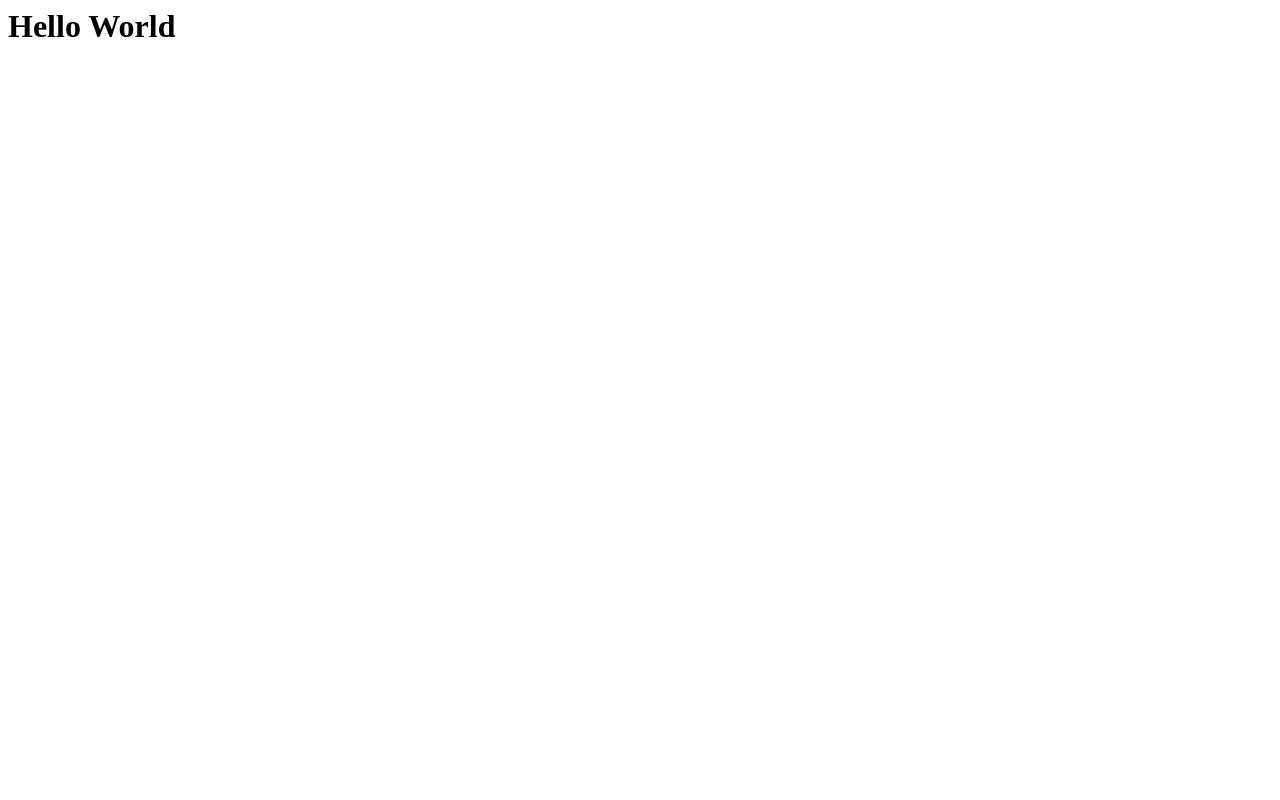
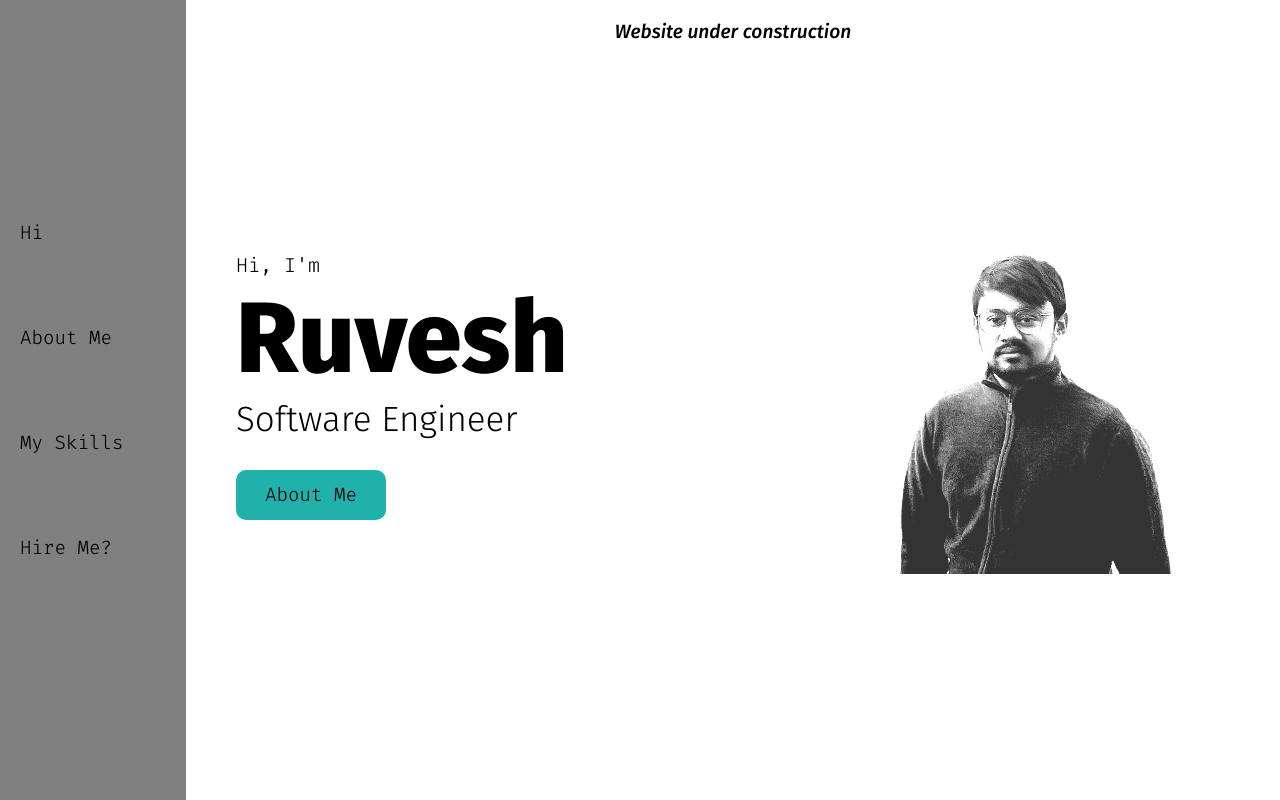
Before and after one commit to ruvesh/ruvesh.github.io, a plain HTML site: page index.html in a window 1280 px wide. Drawn offline with Linux system fonts and the light colour scheme.

Commit message:
Initial Layout and Design with Hi Section

```diff
--- a/index.html
+++ b/index.html
@@ -1 +1,37 @@
-<h1>Hello World</h1>
+<!DOCTYPE html>
+<html lang="en">
+<head>
+    <meta charset="UTF-8">
+    <meta http-equiv="X-UA-Compatible" content="IE=edge">
+    <meta name="viewport" content="width=device-width, initial-scale=1.0">
+    <title>V Ruvesh - Software Engineer</title>
+    <link rel="stylesheet" href="style.css">
+</head>
+<body>
+    <div class="container">
+        <div class="sidebar">
+            <nav>
+                <ul>
+                    <li>Hi</li>
+                    <li>About Me</li>
+                    <li>My Skills</li>
+                    <li>Hire Me?</li>
+                </ul>
+            </nav>
+        </div>
+        <div class="main">
+            <div class="development-notice">Website under construction</div>
+            <div class="intro">
+                <div class="headline">
+                    <h4>Hi, I'm</h4>
+                    <h1>Ruvesh</h2>
+                    <h3>Software Engineer</h4>
+                    <button>About Me</button>
+                </div>
+                <div class="photo"><img src="images/IMG_1711-5.jpg" alt="My Picture" srcset=""></div>
+            </div>
+
+        </div>
+    </div>
+</body>
+</html>
--- /dev/null
+++ b/style.css
@@ -0,0 +1,112 @@
+/*
+    font-family: 'Fira Code', monospace;
+    font-family: 'Fira Sans', sans-serif;
+*/
+@import url('https://fonts.googleapis.com/css2?family=Fira+Code:wght@300;400;500;600;700&family=Fira+Sans:ital,wght@0,100;0,200;0,300;0,400;0,500;0,600;0,700;0,800;0,900;1,100;1,200;1,300;1,400;1,500;1,600;1,700;1,800;1,900&display=swap');
+
+* {
+    margin: 0;
+    padding: 0;
+}
+
+.development-notice{
+    width: fit-content;
+    margin: auto;
+    font-family: 'Fira Sans', sans-serif;
+    font-size: larger;
+    font-weight: 500;
+    font-style: italic;
+}
+
+.container{
+    display: flex;
+}
+
+.sidebar{
+    background-color: gray;
+    width: 15vw;
+    height: 100vh;
+    font-family: 'Fira Code', monospace;
+    font-weight: 300;
+}
+
+.sidebar nav{
+    margin: 20vh 0;
+    padding: 20px;
+}
+
+.sidebar nav li{
+    font-size: larger;
+    list-style: none;
+    padding: 40px 0;
+}
+
+.sidebar nav li:hover{
+    color: skyblue;
+}
+
+.main{
+    width: 85vw;
+    font-family: 'Fira Sans', sans-serif;
+    font-weight: 400;
+    padding: 20px;
+}
+
+.intro{
+    margin: 100px auto;
+    width: 100%;
+    display: flex;
+}
+
+.headline{
+    margin: auto;
+    padding: 30px;
+    width:  100%;
+}
+
+.headline h4{
+    margin-top: 50px;
+    font-family: 'Fira Code', monospace;
+    font-weight: 300;
+    font-size: 20px;
+}
+
+.headline h3{
+    font-weight: 300;
+    font-size: 35px;
+}
+
+.headline h1{
+    font-weight: 800;
+    font-size: 100px;
+}
+
+.headline button{
+    font-family: 'Fira Code', monospace;
+    font-weight: 300;
+    font-size: larger;
+    border: 0;
+    border-radius: 10px;
+    background-color: lightseagreen;
+    color: black;
+    margin: 30px 0;
+    width: 150px;
+    height: 50px;
+}
+
+.headline button:hover{
+    font-weight: 500;
+    background-color: rgb(96, 193, 188);
+    color: white;
+}
+
+.photo{
+    padding: 30px;
+    height: 100%;
+}
+
+.photo img{
+    width: 100%;
+    height: 100%;
+    opacity: 0.8;
+}
```
Also changed, not shown: images/IMG_1711-5.jpg (added), main.js (added).
